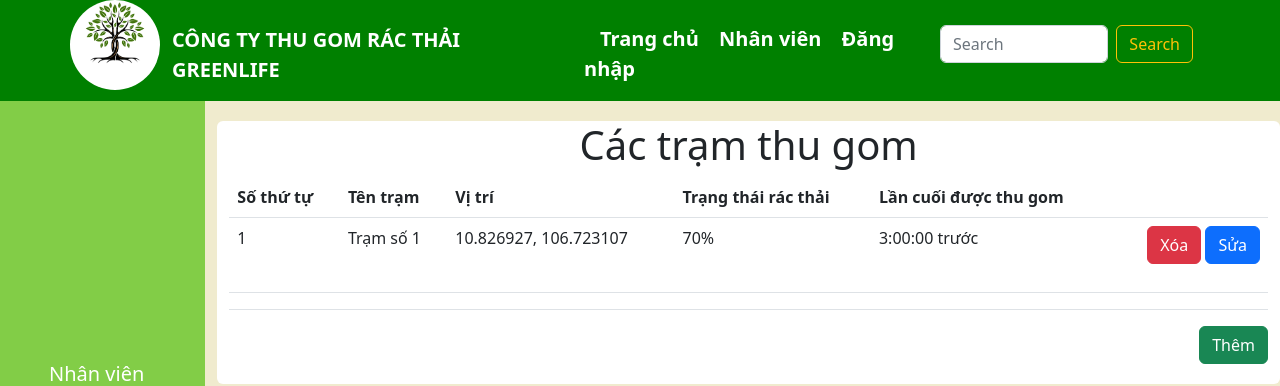
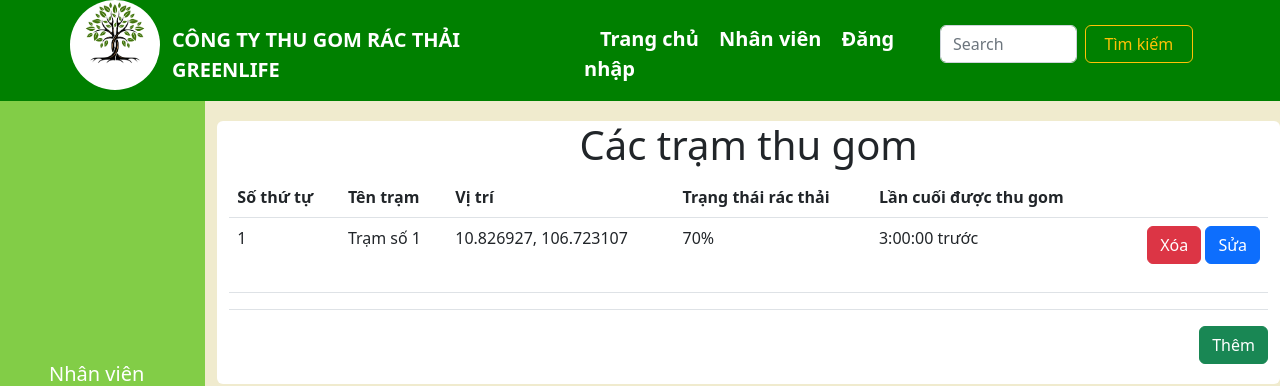
Before and after one commit to HarryHaha1010/UWC-2.0, a Django app: page /MCP in a window 1280 px wide. Shown: the top 386 px of the page. Run offline with Django 4.2, Linux system fonts and the light colour scheme; some libraries are stand-ins or nearby versions.

Commit message:
Update tramThuGom.html

```diff
--- a/templates/tramThuGom.html
+++ b/templates/tramThuGom.html
@@ -52,7 +52,7 @@
                 <div class="search col-3">
                   <form class="d-flex">
                     <input class="form-control mx-2" type="search" placeholder="Search" aria-label="Search">
-                    <button class="btn btn-outline-warning" type="submit">Search</button>
+                    <button class="btn btn-outline-warning" style="width: 200px;" type="submit">Tìm kiếm</button>
                   </form>
                 </div>
             </div>
```
